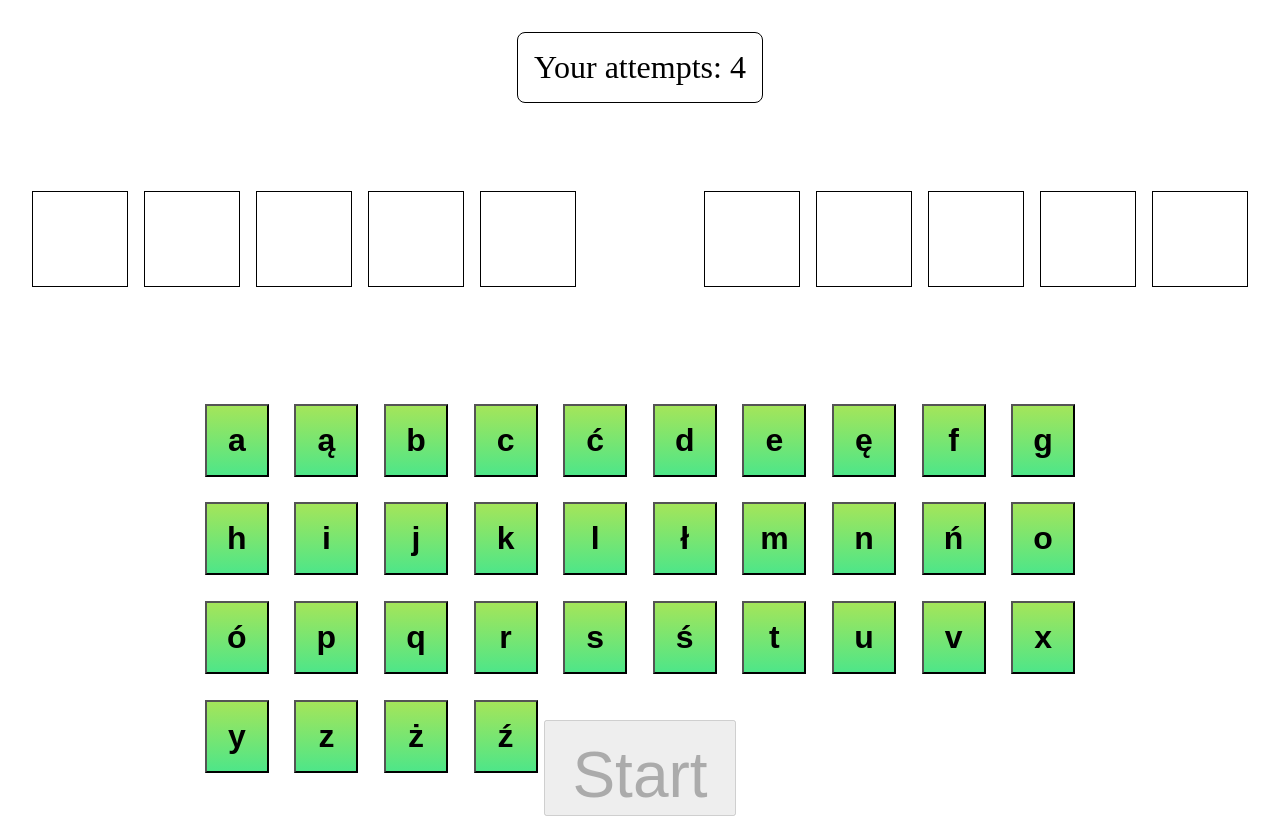
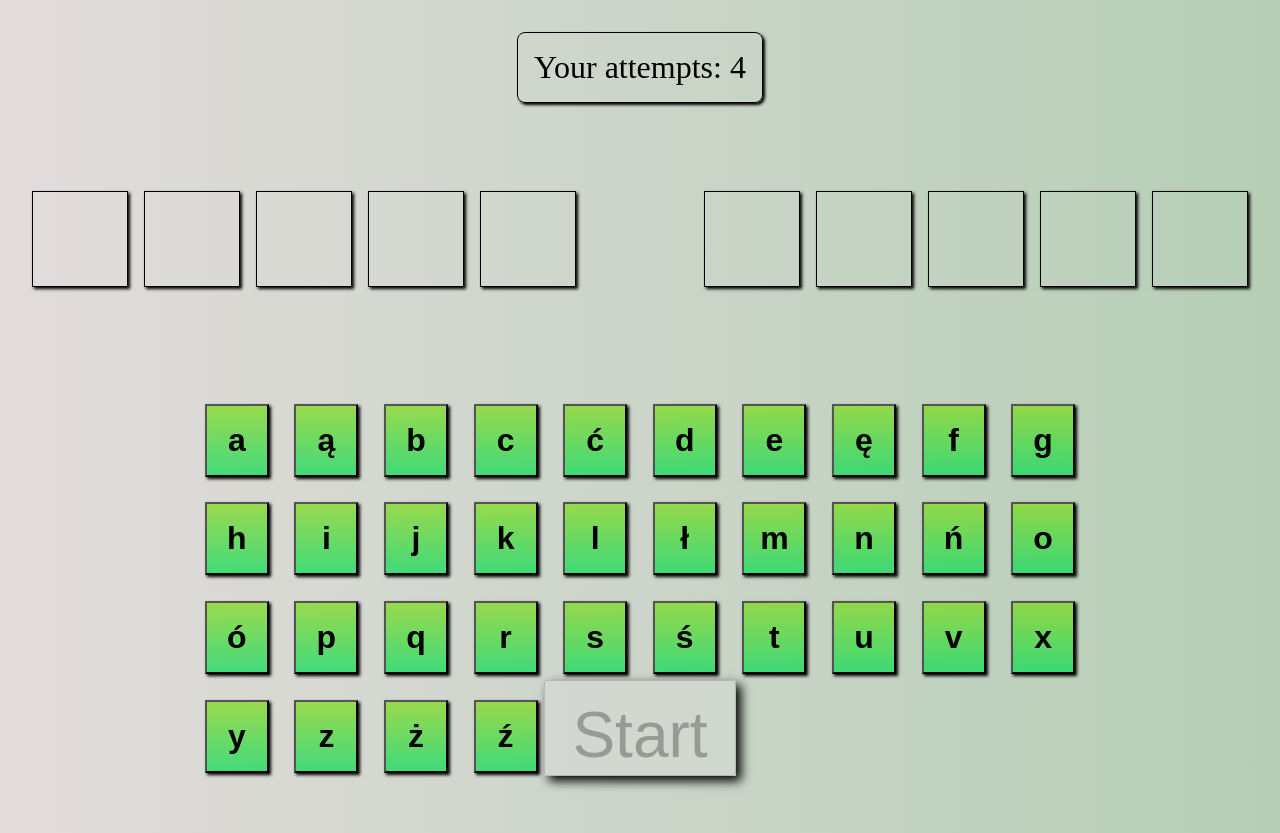
Before and after one commit to raszta/words-game, a website built with webpack: page dist/index.html in a window 1280 px wide. Both pictures are taken after a click on the button "Start". Built offline with nearby package versions, Linux system fonts and the light colour scheme.

Commit message:
Adding styles to body and buttons

```diff
--- a/src/js/app.js
+++ b/src/js/app.js
@@ -53,9 +53,9 @@ $(()=>{
             }
 
             this.randomSentence = ()=>{
+
                 this.currentPass = passwords[Math.floor(Math.random()*passwords.length)];
                 this.currentPassLetters = this.currentPass.replace(/ /g, '');
-                console.log(this.currentPass);
 
                 $gameSentence.innerHtml = '';
                 const letters = this.currentPass.split('');
@@ -74,7 +74,7 @@ $(()=>{
                 this.initBoard();
                 this.attempts = 4;
 
-                $prepare.show();
+                $prepare.fadeIn('slow');
                 setTimeout(()=>{
                     $prepare.hide();
                     this.enableLetters();
--- a/src/scss/style.scss
+++ b/src/scss/style.scss
@@ -6,6 +6,7 @@
 
 body{
     position: relative;
+    background: linear-gradient(to right, rgba(218, 210, 210, 0.781), rgba(166, 196, 166, 0.822));
 }
 
 .game {
@@ -22,12 +23,14 @@ body{
     padding: 1rem;
     margin:0.8rem;
     background: linear-gradient(rgba(125, 218, 20, 0.7), rgba(3, 219, 86, 0.7));
+    transition: all 0.5s ease;
+    box-shadow: 2px 2px 3px black;
 }
 
 .game-letter:not(:disabled):hover{
     color:white;
     background: rgb(45, 224, 9);
-    box-shadow: 2px 2px 3px black;
+    box-shadow: 4px 4px 5px black;
 }
 
 .game-letter:disabled{
@@ -42,7 +45,8 @@ body{
     padding: 1rem;
     font-size: 4rem;
     position: absolute;
-    top:90vh;
+    top:85vh;
+    box-shadow: 5px 5px 10px black;
 }
 
 .prepare{
@@ -67,6 +71,7 @@ body{
     border-radius: 0.5rem;
     font-size: 2rem;
     padding: 1rem;
+    box-shadow: 2px 2px 3px black;
 }
 
 .game-letter-box{
@@ -74,10 +79,12 @@ body{
     height: 6rem;
     width: 6rem;
     margin: 0.5rem;
+    box-shadow: 2px 2px 3px black;
 }
 
 .game-letter-box--without{
     border:0;
+     box-shadow:0 0 0 white;
 }
 
 .game-sentence{
```
Also changed, not shown: dist/css/style.min.css, dist/js/bundle.min.js, 2 other files.
